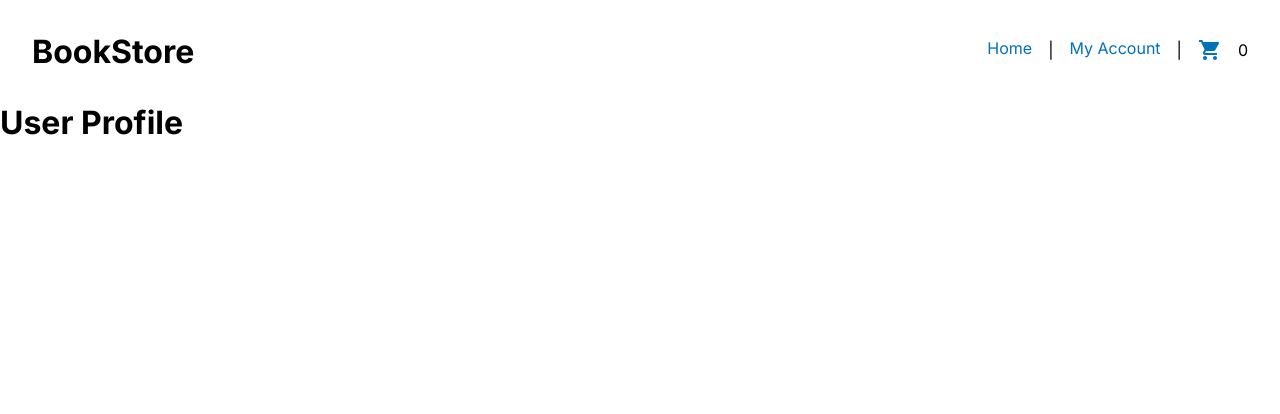
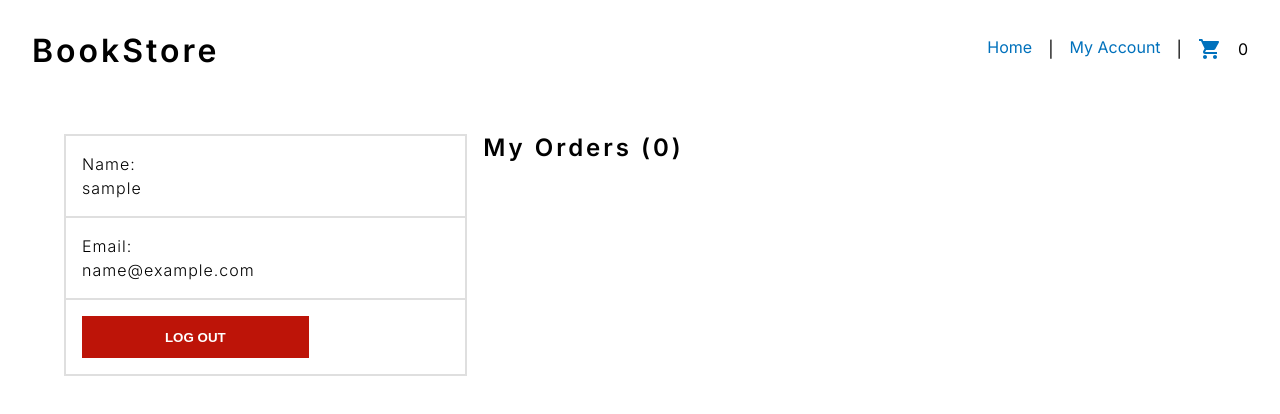
Before and after one commit to Richard-S-Rodrigues/bookstore-ecommerce, a React (Create React App) app in the folder frontend/: page /user in a window 1280 px wide. Shown: the top 414 px of the page. Built offline with nearby package versions, Linux system fonts and the light colour scheme; sample sign-in values are in the browser's storage.

Commit message:
Add User profile page

```diff
--- a/frontend/src/global.css
+++ b/frontend/src/global.css
@@ -11,6 +11,12 @@ body {
   background: #fff;
 }
 
+:root {
+  --blue: #0071bc;
+  --red: #bd1408;
+  --green: #117801;
+}
+
 body,
 input,
 html {
@@ -19,11 +25,19 @@ html {
 
 a {
   text-decoration: none;
-  color: #0071bc;
+  color: var(--blue);
 }
 
 a:hover {
   text-decoration: underline;
+}
+
+h1,
+h2,
+h3 {
+  letter-spacing: 3px;
+  font-weight: 600;
+  line-height: 1.2;
 }
 
 li {
--- a/frontend/src/pages/Book/index.js
+++ b/frontend/src/pages/Book/index.js
@@ -108,7 +108,7 @@ const Book = (props) => {
                             name="quantity"
                             value={quantity}
                             onChange={onChangeHandler}
-                            required="true"
+                            required={true}
                         />
                         <button type="submit">Add to cart</button>
                     </form>
--- a/frontend/src/pages/User/index.js
+++ b/frontend/src/pages/User/index.js
@@ -1,7 +1,76 @@
+import { useState, useEffect } from "react";
+import { useHistory } from "react-router-dom";
+
+import { logout } from "../../services/auth";
+
+import styles from "./index.module.css";
+
 const User = () => {
+    const [email, setEmail] = useState("");
+    const [username, setUsername] = useState("");
+
+    const [isModal, setIsModal] = useState(false);
+
+    useEffect(() => {
+        const { user } = JSON.parse(localStorage.getItem("userInfo"));
+        setEmail(user.email);
+        setUsername(user.username);
+    }, []);
+
+    const history = useHistory();
+    const handleLogout = () => {
+        logout();
+        history.push("/");
+    };
+
     return (
         <>
-            <h1>User Profile</h1>
+            <main className={styles.container}>
+                <section className={styles.profileContainer}>
+                    <div>
+                        <div>
+                            <span>Name:</span>
+                            <span>{username}</span>
+                        </div>
+                        <div>
+                            <span>Email:</span>
+                            <span>{email}</span>
+                        </div>
+                        <div>
+                            <button
+                                className={styles.logoutBtn}
+                                onClick={() => setIsModal(true)}
+                            >
+                                LOG OUT
+                            </button>
+                        </div>
+                    </div>
+                </section>
+                <section className={styles.ordersContainer}>
+                    <div>
+                        <h1>My Orders (0)</h1>
+                    </div>
+                    <div></div>
+                </section>
+            </main>
+            {isModal && (
+                <div className={styles.modalContainer}>
+                    <div>
+                        <h2>Confirm to Log Out</h2>
+                        <form onSubmit={(event) => event.preventDefault()}>
+                            <button type="submit" onClick={handleLogout}>
+                                YES
+                            </button>
+                            <button
+                                type="submit"
+                                onClick={() => setIsModal(false)}
+                            >
+                                NO
+                            </button>
+                        </form>
+                    </div>
+                </div>
+            )}
         </>
     );
 };
--- /dev/null
+++ b/frontend/src/pages/User/index.module.css
@@ -0,0 +1,116 @@
+.container {
+  display: flex;
+  margin: 0 auto;
+  width: 90%;
+  margin-top: 2em;
+}
+
+.profileContainer {
+  width: 35%;
+}
+
+.profileContainer div {
+  width: 100%;
+  border: 0.1px solid rgba(0, 0, 0, 0.125);
+  line-height: 1.5;
+  font-weight: 200;
+  letter-spacing: 1px;
+}
+
+.profileContainer div div {
+  padding: 1em;
+  width: inherit;
+  word-wrap: break-word;
+  display: flex;
+  flex-direction: column;
+}
+
+.logoutBtn {
+  background: var(--red);
+  color: #fff;
+  font-weight: 600;
+  padding: 1em;
+
+  min-width: inherit;
+  max-width: 17em;
+}
+
+.logoutBtn:hover {
+  color: #cfcdcc;
+}
+
+.ordersContainer {
+  width: 60%;
+  margin-left: 1em;
+}
+
+.modalContainer {
+  width: 100%;
+  height: 100%;
+  margin: 0;
+  padding: 0;
+
+  background-color: rgba(0, 0, 0, 0.7);
+
+  position: fixed;
+  top: 0;
+
+  display: flex;
+  justify-content: center;
+  align-items: center;
+
+  transition: 0.5s;
+}
+
+.modalContainer div {
+  background: #fff;
+  width: min(90%, 34em);
+  height: 10em;
+
+  padding: 2em;
+
+  display: flex;
+  flex-direction: column;
+  text-align: center;
+  justify-content: center;
+}
+
+.modalContainer div form {
+  display: flex;
+  justify-content: space-between;
+
+  margin-top: 1em;
+}
+
+.modalContainer div form button {
+  font-weight: 600;
+  padding: 1em;
+  width: 10em;
+  color: #fff;
+}
+
+.modalContainer div form button:hover {
+  color: #cfcdcc;
+}
+
+.modalContainer div form button:first-child {
+  background: var(--green);
+}
+
+.modalContainer div form button:last-child {
+  background: var(--red);
+}
+
+@media (max-width: 358px) {
+  .modalContainer div {
+    height: 20em;
+  }
+
+  .modalContainer div form {
+    display: block;
+  }
+
+  .modalContainer div form button {
+    margin-bottom: 1em;
+  }
+}
```
